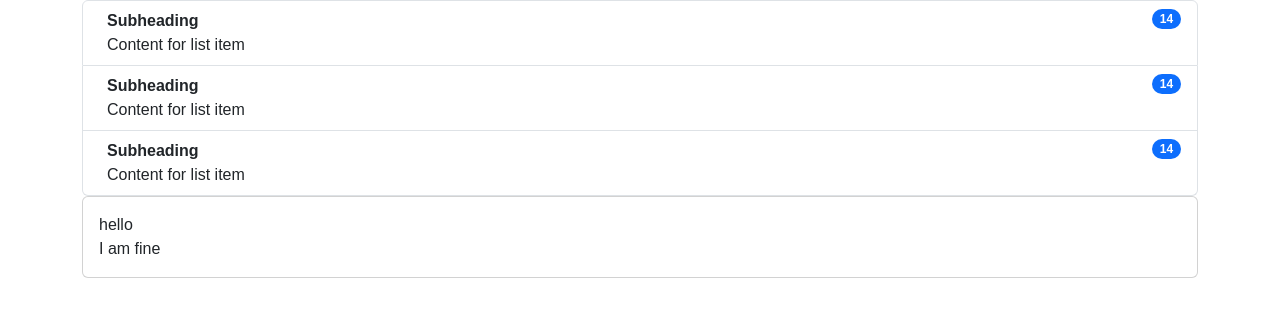
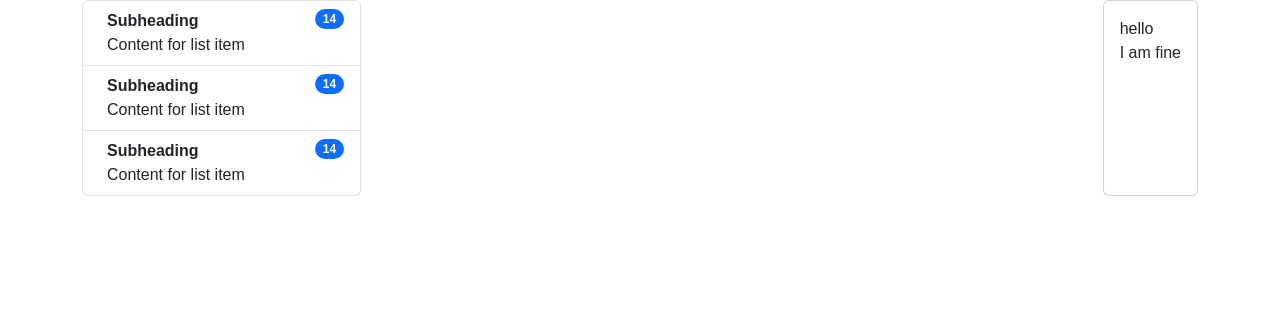
Before and after one commit to Muhammadahmed2001/chatApp, a plain HTML site: page chat.html in a window 1280 px wide. Drawn offline with nearby package versions, Linux system fonts and the light colour scheme; some packages are replaced by stand-ins of ours; a script that the page names is missing.

Commit message:
Add files via upload

```diff
--- a/chat.html
+++ b/chat.html
@@ -13,8 +13,8 @@
 </head>
 
 <body class="chat-body">
-    <div class="container">
-        <div class="chat-list">
+    <div class="container chat-main-div ">
+        <div class="chat-list col-12 col-sm-12 col-md-4 col-lg-3">
             <ul class="list-group">
                 <li class="list-group-item d-flex justify-content-between align-items-start">
                     <div class="ms-2 me-auto">
--- a/style.css
+++ b/style.css
@@ -23,6 +23,11 @@
     left: 100%;
     z-index: 1;
 
+
+}
+.chat-main-div{
+    display: flex;
+    justify-content: space-between;
 
 }
 
```
